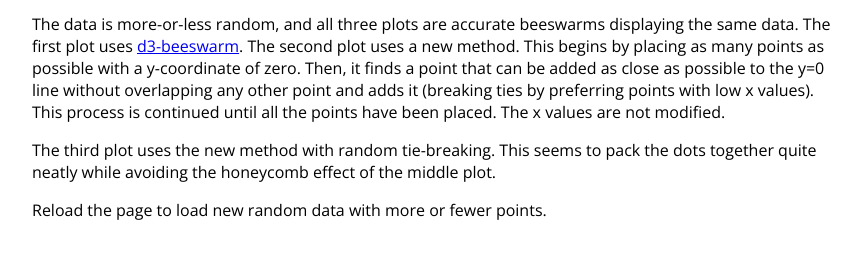
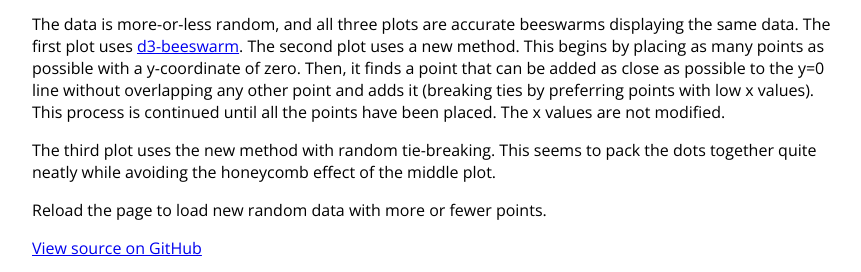
Before and after one commit to jtrim-ons/accurate-beeswarm-plot, a plain HTML site: page index.html in a window 1280 px wide. Shown: the part 111-383 px from the top of the page, without its empty margins (208-1069 px from the left). Drawn offline with nearby package versions, Linux system fonts and the light colour scheme.

Commit message:
Add link to GitHub

```diff
--- a/index.html
+++ b/index.html
@@ -81,6 +81,7 @@ body {
 	<p>
 	   Reload the page to load new random data with more or fewer points.
 	</p>
+	<p><a href="https://github.com/jtrim-ons/accurate-beeswarm-plot">View source on GitHub</a>
     </div>
     <div id="info">
     </div>
@@ -140,11 +141,11 @@ body {
         var beeswarm;
         var radius = Math.min(6, 1.5 + 2000 / graphic_data.length);
         if (versionNumber == 1) {
-            beeswarm = new AccurateBeeswarm(graphic_data, radius,
-                    d => x(d.value), false).calculateYPositions();
+            beeswarm = new AccurateBeeswarm(graphic_data, radius, d => x(d.value), false)
+		.calculateYPositions();
         } else if (versionNumber == 2) {
-            beeswarm = new AccurateBeeswarm(graphic_data, radius,
-                    d => x(d.value), true).calculateYPositions();
+            beeswarm = new AccurateBeeswarm(graphic_data, radius, d => x(d.value), true)
+	    	.calculateYPositions();
         } else {
             beeswarm = d3.beeswarm()
                 .data(graphic_data)
```
